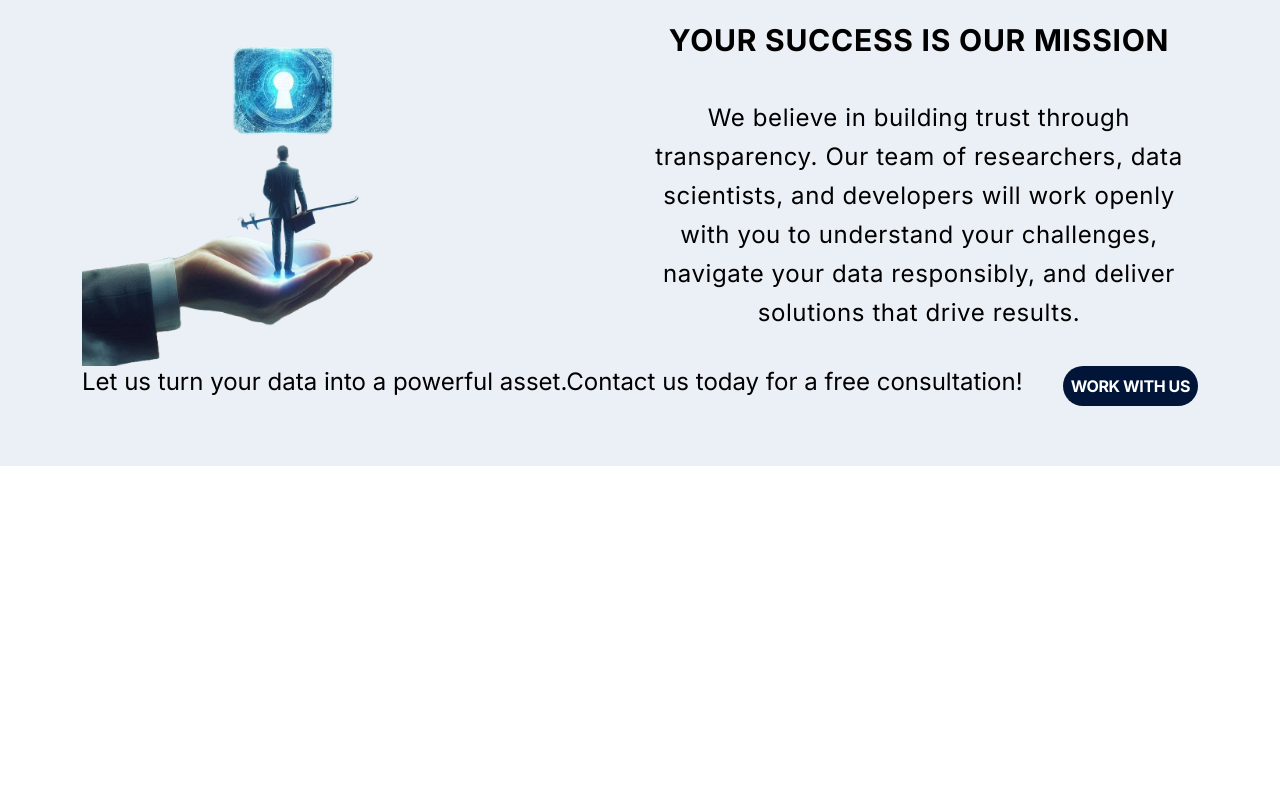
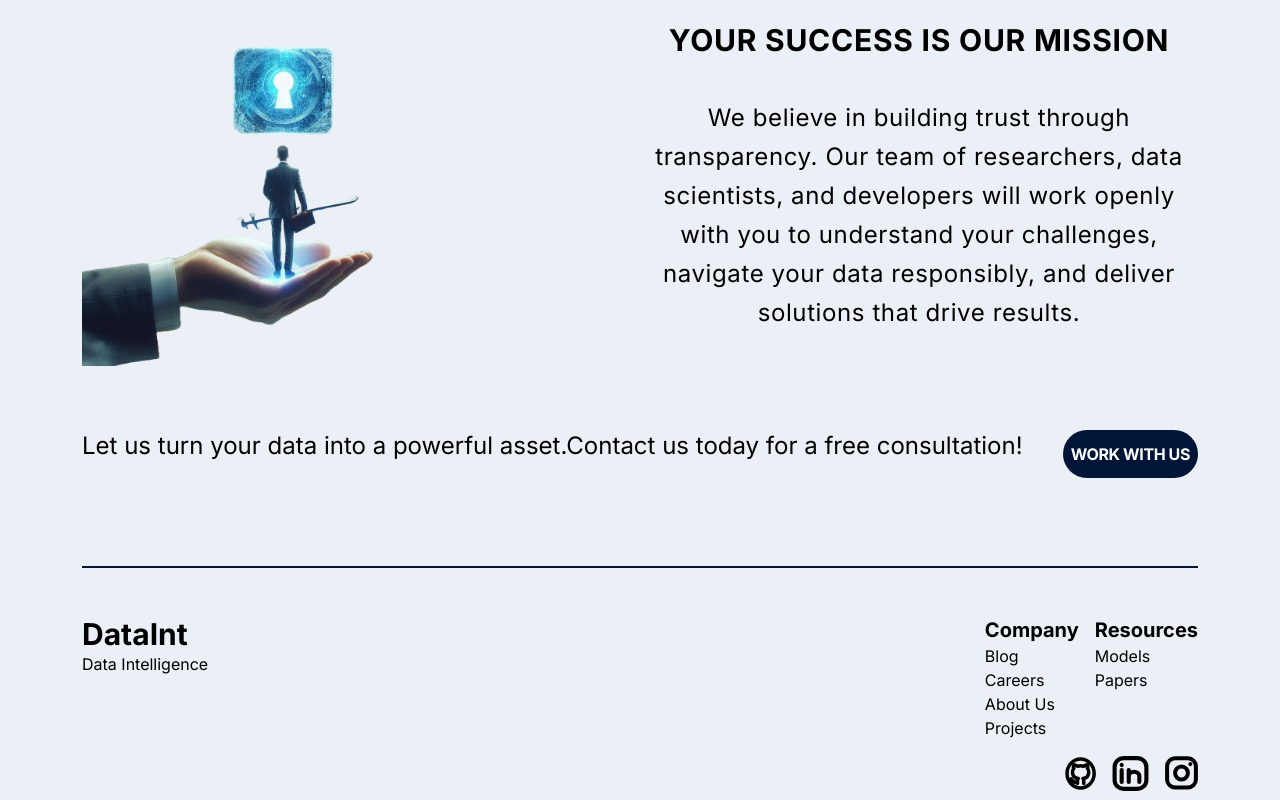
Before and after one commit to Anthony-Phiri-533-MW/dataint-2, a Next.js app: page / in a window 1280 px wide. Shown: the part 1066-1866 px from the top of the page. Before the commit the page ends 1532 px from the top, so only its background shows below. Built offline with nearby package versions, Linux system fonts and the light colour scheme.

Commit message:
add Footer

```diff
--- a/app/components/Content/MinContent.jsx
+++ b/app/components/Content/MinContent.jsx
@@ -3,13 +3,13 @@ import { MainCta } from '../Buttons/main/MainCta'
 
 const MinContent = () => {
     return (
-        <div className='flex justify-between'>
+        <div className='lg:flex lg:justify-between pb-10'>
             <div>
-                <p className='lg:text-2xl text-lg'>Let us turn your data into a powerful asset.<span>Contact us today for a free consultation!</span></p>
+                <p className='lg:text-2xl text-lg pb-4'>Let us turn your data into a powerful asset.<span>Contact us today for a free consultation!</span></p>
 
             </div>
 
-            <MainCta text={"work with us"} />
+            <MainCta text={"work with us"} className='pb-4'/>
 
         </div>
     )
--- a/app/components/Content/MinorContent.jsx
+++ b/app/components/Content/MinorContent.jsx
@@ -5,7 +5,7 @@ import { MainCta } from '../Buttons/main/MainCta';
 
 const MinorContent = () => {
     return (
-        <div className='lg:flex lg:justify-between lg:space-x-16 text-center'>
+        <div className='lg:flex lg:justify-between lg:space-x-16 text-center pb-16'>
             <section>
                 <Image src={minorImage} alt='section image' width={400} height={200} />
             </section>
--- /dev/null
+++ b/app/components/Footer/Divider.jsx
@@ -0,0 +1,7 @@
+import React from "react"
+
+export const Divider = () => {
+    return (
+        <hr className="my-12 h-0.5 border-t-0 bg-[#001538]" />
+    )
+}
--- /dev/null
+++ b/app/components/Footer/Footer.jsx
@@ -0,0 +1,40 @@
+import React from 'react'
+import { Divider } from './Divider';
+import { SocialIcons } from './SocialIcons';
+
+const Footer = () => {
+    return (
+        <footer >
+            <Divider />
+            <div className='lg:flex lg:justify-between from-current'>
+                <div>
+                    <h1 className='font-bold text-3xl'>DataInt</h1>
+                    <p>Data Intelligence</p>
+                </div>
+
+                <div className='lg:flex lg:space-x-4'>
+                    <div>
+                        <h1 className='font-bold text-xl'>Company</h1>
+                        <ul>
+                            <li>Blog</li>
+                            <li>Careers</li>
+                            <li>About Us</li>
+                            <li>Projects</li>
+                        </ul>
+                    </div>
+
+                    <div>
+                        <h1 className='font-bold text-xl'>Resources</h1>
+                        <ul>
+                            <li>Models</li>
+                            <li>Papers</li>
+                        </ul>
+                    </div>
+                </div>
+            </div>
+            <SocialIcons />
+        </footer>
+    )
+}
+
+export default Footer
--- /dev/null
+++ b/app/components/Footer/SocialIcons.jsx
@@ -0,0 +1,38 @@
+import React from "react";
+
+export const SocialIcons = () => {
+    return (
+        <div className="flex space-x-4 float-right pt-4">
+            {/* github */}
+            <>
+                <svg width="31" height="35" viewBox="0 0 61 65" fill="none" xmlns="http://www.w3.org/2000/svg">
+                    <path d="M30.6881 60.9471C45.4274 60.9471 57.3762 48.1989 57.3762 32.4736C57.3762 16.748 45.4274 4 30.6881 4C15.9487 4 4 16.748 4 32.4736C4 48.1989 15.9487 60.9471 30.6881 60.9471Z" stroke="black" stroke-width="6.89603" stroke-linecap="round" stroke-linejoin="round" />
+                    <path d="M36.9152 52.405V47.1004C36.982 46.2192 36.8675 45.3331 36.579 44.5013C36.2907 43.6696 35.8352 42.9111 35.243 42.2764C40.8296 41.6295 46.701 39.4299 46.701 29.3383C46.7004 26.7576 45.745 24.276 44.0322 22.407C44.8432 20.1494 44.7858 17.6539 43.872 15.4389C43.872 15.4389 41.7725 14.792 36.9152 18.1744C32.8373 17.0263 28.5389 17.0263 24.4609 18.1744C19.6036 14.792 17.5042 15.4389 17.5042 15.4389C16.5903 17.6539 16.533 20.1494 17.344 22.407C15.6184 24.2899 14.6619 26.7939 14.6752 29.3936C14.6752 39.4114 20.5466 41.611 26.1333 42.3317C25.548 42.9601 25.0965 43.7095 24.8083 44.5312C24.5202 45.3527 24.4018 46.228 24.4609 47.1004V52.405" stroke="black" stroke-width="6.89603" stroke-linecap="round" stroke-linejoin="round" />
+                    <path d="M24.4609 48.7088C19.1233 50.5074 14.6753 48.7088 12.0064 43.1638" stroke="black" stroke-width="6.89603" stroke-linecap="round" stroke-linejoin="round" />
+                </svg>
+
+            </>
+
+            {/* linkedIn */}
+            <>
+                <svg width="37" height="35" viewBox="0 0 67 65" fill="none" xmlns="http://www.w3.org/2000/svg">
+                    <path d="M63 19.8333V45.1667C63 53.9111 55.6624 61 46.6111 61H20.3889C11.3376 61 4 53.9111 4 45.1667V19.8333C4 11.0888 11.3376 4 20.3889 4H46.6111C55.6624 4 63 11.0888 63 19.8333Z" stroke="black" stroke-width="7.66226" stroke-linecap="round" stroke-linejoin="round" />
+                    <path d="M17.1111 48.3334V37.2501V26.1667" stroke="black" stroke-width="7.66226" stroke-linecap="round" stroke-linejoin="round" />
+                    <path d="M30.2222 48.3334V38.0417M30.2222 38.0417V26.1667M30.2222 38.0417C30.2222 26.1667 49.8889 26.1667 49.8889 38.0417V48.3334" stroke="black" stroke-width="7.66226" stroke-linecap="round" stroke-linejoin="round" />
+                    <path d="M17.1111 16.6989L17.1444 16.6631" stroke="black" stroke-width="7.66226" stroke-linecap="round" stroke-linejoin="round" />
+                </svg>
+
+            </>
+
+            {/* instagram */}
+            <>
+                <svg width="33" height="34" viewBox="0 0 63 64" fill="none" xmlns="http://www.w3.org/2000/svg">
+                    <path d="M31.5 44.3291C38.25 44.3291 43.7222 38.7733 43.7222 31.9202C43.7222 25.0669 38.25 19.5112 31.5 19.5112C24.7498 19.5112 19.2778 25.0669 19.2778 31.9202C19.2778 38.7733 24.7498 44.3291 31.5 44.3291Z" stroke="black" stroke-width="7.66226" stroke-linecap="round" stroke-linejoin="round" />
+                    <path d="M4 44.329V19.5112C4 10.9446 10.8401 4 19.2778 4H43.7222C52.1598 4 59 10.9446 59 19.5112V44.329C59 52.8955 52.1598 59.8402 43.7222 59.8402H19.2778C10.8401 59.8402 4 52.8955 4 44.329Z" stroke="black" stroke-width="7.66226" />
+                    <path d="M48.3055 14.8885L48.3366 14.854" stroke="black" stroke-width="7.66226" stroke-linecap="round" stroke-linejoin="round" />
+                </svg>
+
+            </>
+        </div>
+    )
+}
--- /dev/null
+++ b/app/contactus/Page.jsx
@@ -0,0 +1,9 @@
+import React from 'react'
+
+const ContactUs = () => {
+  return (
+    <div>ContactUs Page</div>
+  )
+}
+
+export default ContactUs
--- a/app/page.tsx
+++ b/app/page.tsx
@@ -3,8 +3,8 @@ import Navbar from "./components/Navbar/Navbar";
 import Hero from "./components/Hero/Hero";
 import MainContent from "./components/Content/MainContent";
 import MinorContent from "./components/Content/MinorContent";
-import MinConter from "./components/Content/MinContent";
 import MinContent from "./components/Content/MinContent";
+import Footer from "./components/Footer/Footer";
 
 export default function Home() {
   return (
@@ -14,6 +14,7 @@ export default function Home() {
       <MainContent />
       <MinorContent />
       <MinContent />
+      <Footer />
     </main>
   );
 }
```
